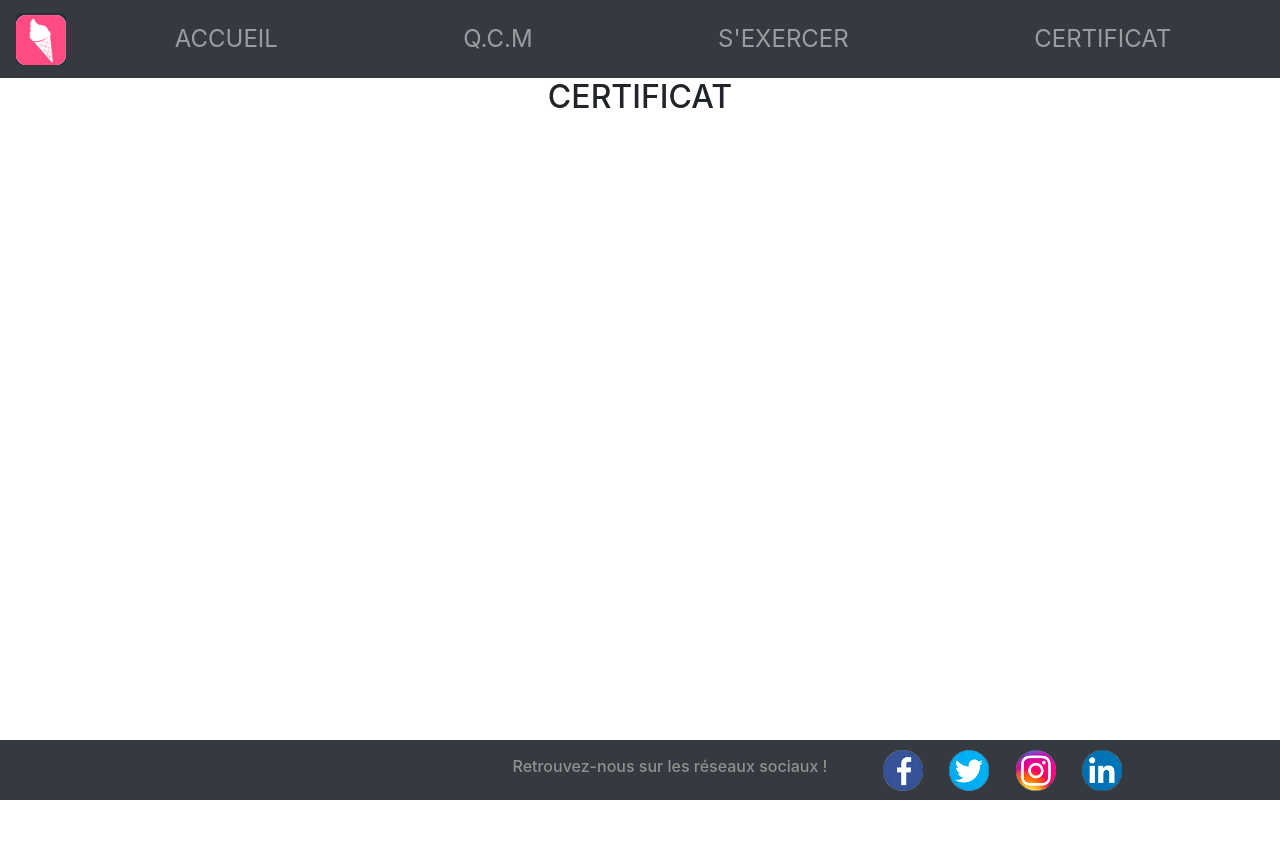
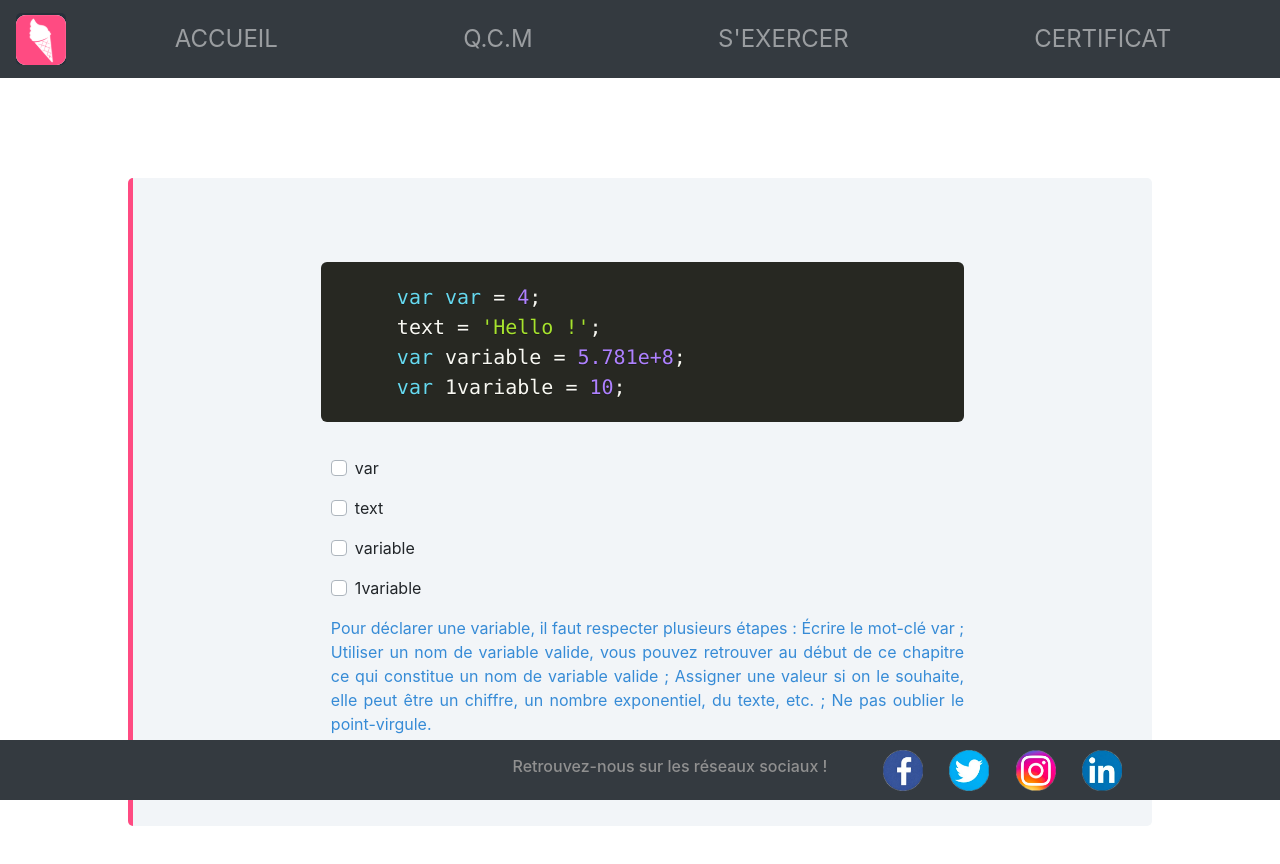
Before and after one commit to QuizzMacademia/Quizz, a React (Create React App) app in the folder FrontEnd/: page /Accueil/Certificat in a window 1280 px wide. Shown: the top 864 px of the page. Before the commit the page ends 800 px from the top, so only its background shows below. Built offline with nearby package versions, Linux system fonts and the light colour scheme.

Commit message:
Creation de l'affichage d'une question avec du code en mode test

```diff
--- a/FrontEnd/package.json
+++ b/FrontEnd/package.json
@@ -11,6 +11,7 @@
     "classnames": "^2.2.6",
     "formik": "latest",
     "immutable": "latest",
+    "prismjs": "^1.20.0",
     "react": "^16.13.1",
     "react-bootstrap": "^1.0.1",
     "react-dom": "^16.13.1",
@@ -41,6 +42,7 @@
     ]
   },
   "devDependencies": {
+    "babel-plugin-prismjs": "^2.0.1",
     "react-bootstrap-icons": "^1.0.2-alpha4"
   }
 }
--- a/FrontEnd/src/components/certificat/certificat.jsx
+++ b/FrontEnd/src/components/certificat/certificat.jsx
@@ -1,39 +1,79 @@
 
-import React from "react";
-import Form from "react-bootstrap/Form";
+import React, {useEffect} from "react";
+import Prism from "prismjs";
+import "prismjs/themes/prism-tomorrow.css";
+import "prismjs/themes/prism-okaidia.css";
+//import "prismjs/plugins/line-numbers/prism-line-numbers.min"
+import "prismjs/plugins/line-numbers/prism-line-numbers.css"
+import {Form} from "react-bootstrap";
+import Answer from "../shared/question/answer";
+import FormGroup from "react-bootstrap/FormGroup";
+import FormCheck from "react-bootstrap/FormCheck";
+
 
 function Certificat() {
- /*   const [verif, setVerif] = useState(false);
-    const handleResponse = () => {
 
-    }
-    const verifReponse = evt => {
-        evt.preventDefault();
-        console.log('ok');
-        setVerif(true)
-    } */
+    const MOCK_QUESTION_CODE = {
+        id: 9,
+        questionText: `var var = 4;
+text = 'Hello !';
+var variable = 5.781e+8;
+var 1variable = 10;`,
+        type: 'trainning',
+        theme: 'JavaScript',
+        level: 1,
+        choiceType: 'checkbox',
+        choices: [
+            {id: 34, choice: 'var'},
+            {id: 35, choice: 'text'},
+            {id: 36, choice: 'variable'},
+            {id: 37, choice: '1variable'}
+        ],
+        correctAnswer: [36],
+        explanation: 'Pour déclarer une variable, il faut respecter plusieurs étapes :\n' +
+            '\n' +
+            'Écrire le mot-clé var ;\n' +
+            'Utiliser un nom de variable valide, vous pouvez retrouver au début de ce chapitre ce qui constitue un nom de variable valide ;\n' +
+            'Assigner une valeur si on le souhaite, elle peut être un chiffre, un nombre exponentiel, du texte, etc. ;\n' +
+            'Ne pas oublier le point-virgule.'
+    };
 
-    return <div>
+    useEffect(() => {
+        Prism.highlightAll();
+    }, []);
 
-        <Form>
-            <h2> CERTIFICAT </h2>
-            {/*mock_questionnaire.questions.map((question, rang) =>
-                (<>
-                    <h3>{rang + 1}: {question.questionText}</h3>
-                    {question.choices.map((choix, index) => (
-                        <Form.Check type={question.choiceType} id={Date.now().toString()} key={"choix" + index}
-                                    name='test'
-                                    label={choix} onChange={handleResponse}/>
-                    ))}
-                    <button onClick={verifReponse}> Valider</button>
-                    <br/>
-                    {verif && question.explication}
+    return <div className="question">
 
-                </>)
-            )*/}
-        </Form>
+        <div style={{width: "70%", margin: "auto", borderRadius: "5px"}}>
+            <br/>
+            <h5>
+        <pre className={"line-numbers"}>
+        <code className="language-js">
+          {MOCK_QUESTION_CODE.questionText}
+        </code>
+      </pre>
+            </h5>
+            <br/>
+
+            <Form style={{textAlign: "left", marginLeft: "10px"}}>
+                {MOCK_QUESTION_CODE.choices.map((item, idx) => (
+                    <div key={idx}>
 
 
+                        <div key={`custom-${MOCK_QUESTION_CODE.choiceType}-${idx}`}>
+                            <FormGroup>
+                                <FormCheck custom id={`custom-${MOCK_QUESTION_CODE.choiceType}-${idx}`} value={item.id}
+                                           type={MOCK_QUESTION_CODE.choiceType}
+                                           label={item.choice}/>
+                            </FormGroup>
+                        </div>
+
+                    </div>
+                ))}
+                <Answer explication={MOCK_QUESTION_CODE.explanation}/>
+            </Form>
+        </div>
+        ;
     </div>;
 }
 
```
Also changed, not shown: FrontEnd/.babelrc (added), 1 other file (tests, documents, lock files or other folders).
